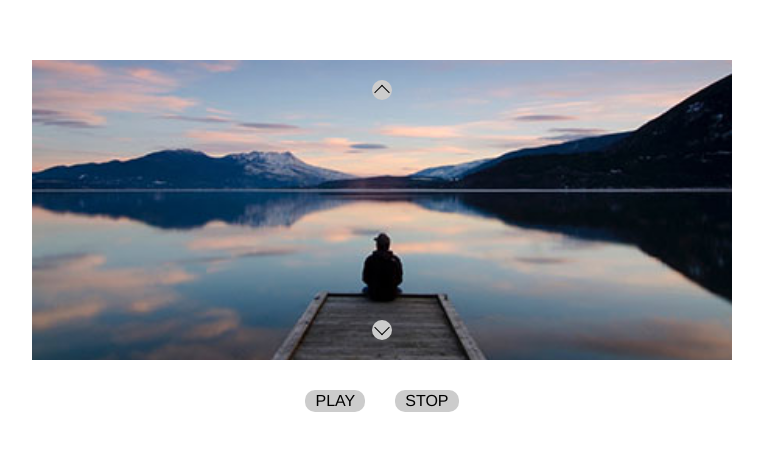
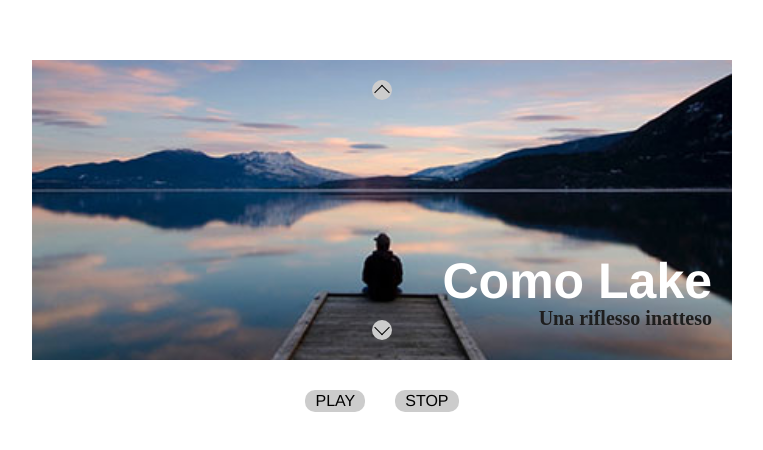
Before and after one commit to elisabichiappini/js-array-objects-carousel, a plain HTML site: page index.html in a window 1280 px wide. Shown: the part 164-614 px from the top of the page, without its empty margins (258-1021 px from the left). Drawn offline with Linux system fonts and the light colour scheme.

Commit message:
feat: text images

```diff
--- a/css/style.css
+++ b/css/style.css
@@ -96,6 +96,7 @@
     display: flex;
     gap: 30px;
 }
+
 .play,
 .stop {
     all: unset;
@@ -105,3 +106,21 @@
     padding: 2px 10px;
     border-radius: 10px;
 }
+
+.item > h3 {
+    font-family: Helvetica, sans-serif;
+    font-size: 50px;
+    color: white;
+    position: absolute;
+    right: 20px;
+    bottom: 50px;
+}
+
+.item > span {
+    font-size: 20px;
+    color: rgb(30, 30, 30);
+    position: absolute;
+    right: 20px;
+    bottom: 30px;
+    font-weight: 800;
+}
--- a/js/main.js
+++ b/js/main.js
@@ -55,23 +55,23 @@ operations
 const arrayInfoImages = [
 {   'img': 'img/01.jpg',
     'titolo': 'Como Lake',
-    'descrizione': 'una riflesso inatteso'
+    'descrizione': 'Una riflesso inatteso'
 },
 {   'img': 'img/02.jpg',
     'titolo': 'Tirolo',
-    'descrizione': 'piccoli borghi'
+    'descrizione': 'Piccoli borghi'
 },
 {   'img': 'img/03.jpg',
     'titolo': 'London',
-    'descrizione': 'viva la Re(gina)'
+    'descrizione': 'Viva la Re(gina)'
 },
 {   'img': 'img/04.jpg',
     'titolo': 'Vienna',
-    'descrizione': 'a spasso con Sissi'
+    'descrizione': 'A spasso con Sissi'
 },
 {   'img': 'img/05.jpg',
-    'titolo': 'bahamas',
-    'descrizione': 'qui il telefono non prende'
+    'titolo': 'Bahamas',
+    'descrizione': 'Qui il telefono non prende'
 }
 ];
 
```
